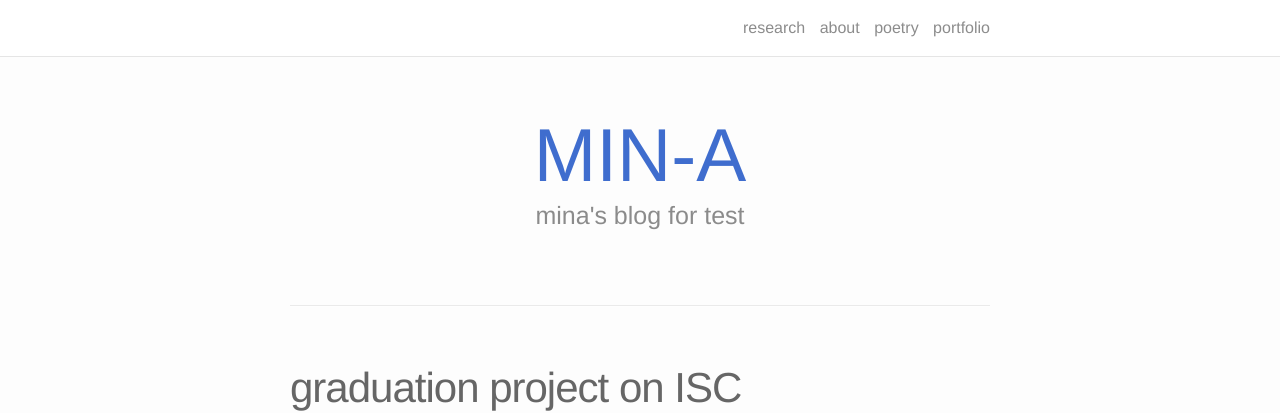
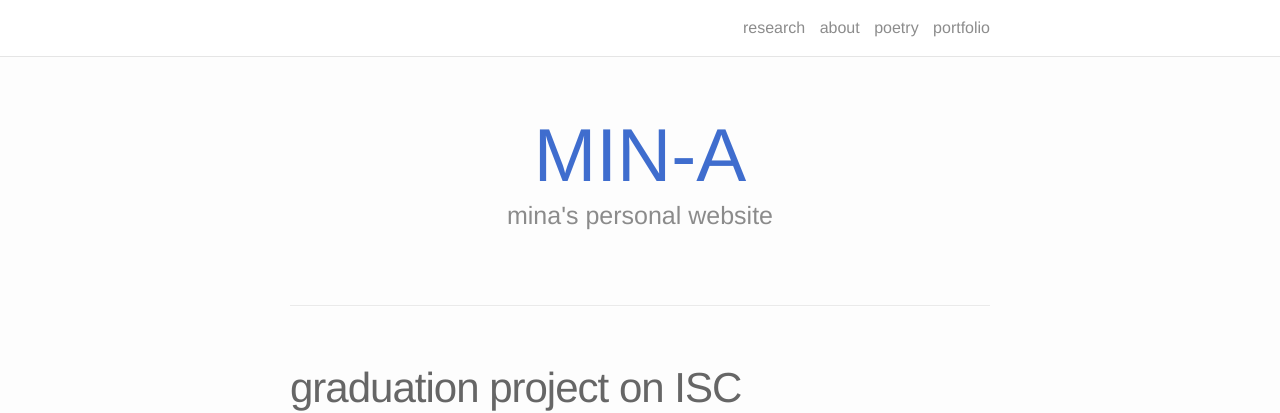
Before and after one commit to lucid2713/lucid2713.github.io, a Jekyll site: the page built from index.html, in a window 1280 px wide and 995 px high. Shown: the top 413 px of the window. Built offline with Jekyll 4.4.1, drawn with Linux system fonts in a browser that asks for light colours; nearby versions of some CDN libraries; the list of posts is cut into pages by our own code.

Commit message:
Update index.html

```diff
--- a/index.html
+++ b/index.html
@@ -4,7 +4,7 @@ layout: default
 
 <div class="header-bar">
   <h1>MIN-A</h1>
-  <h2>mina's blog for test</h2>
+  <h2>mina's personal website</h2>
   <br/>
   <hr>
   <br/>
```
